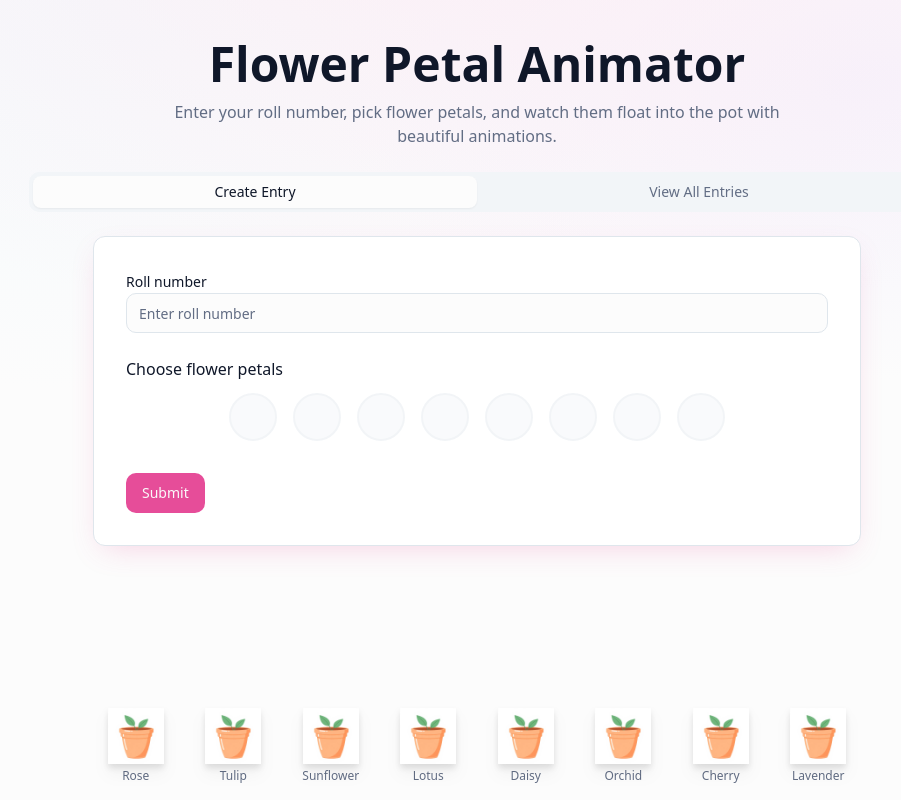
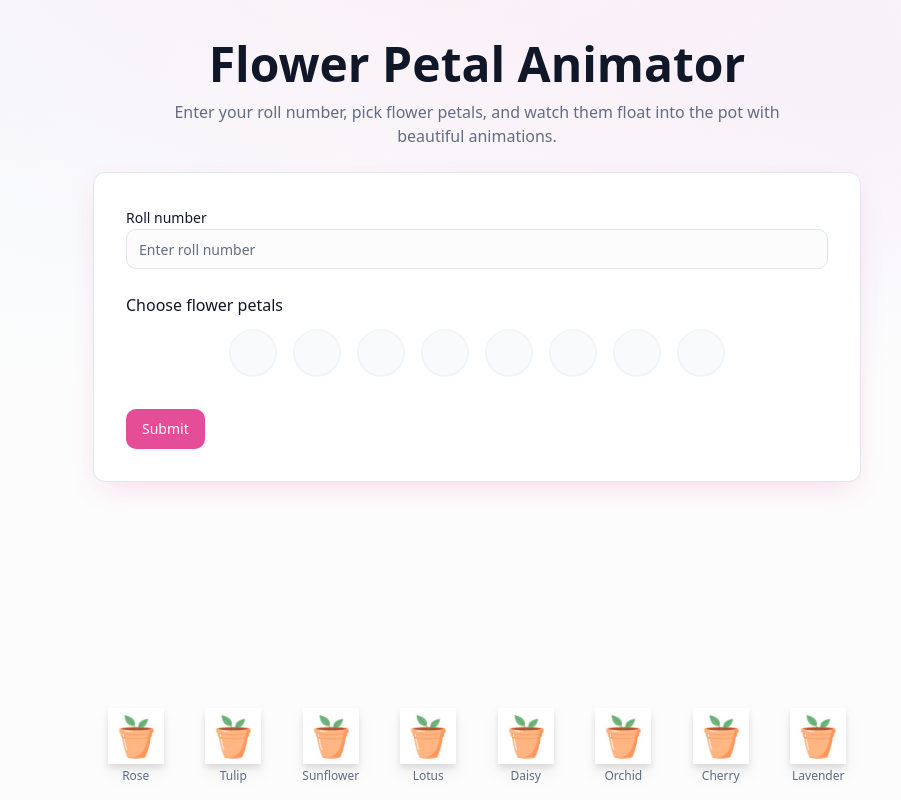
Before and after one commit to deeptnd/petal-parade-animation-63, a React (Vite) app: page / in a window 1280 px wide. Shown: the whole page, without its empty margins (163-1064 px from the left). Built offline with nearby package versions, Linux system fonts and the light colour scheme.

Commit message:
Remove entry view from UI
Remove the functionality that displays individual entry details to the user.

```diff
--- a/src/pages/Index.tsx
+++ b/src/pages/Index.tsx
@@ -3,10 +3,8 @@ import { Button } from "@/components/ui/button";
 import { Input } from "@/components/ui/input";
 import { Checkbox } from "@/components/ui/checkbox";
 import { Label } from "@/components/ui/label";
-import { Tabs, TabsContent, TabsList, TabsTrigger } from "@/components/ui/tabs";
 import { useToast } from "@/hooks/use-toast";
 import { supabase } from "@/integrations/supabase/client";
-import { EntriesList } from "@/components/EntriesList";
 import confetti from "canvas-confetti";
 
 import PotImg from "@/assets/pot.png";
@@ -174,13 +172,6 @@ const Index = () => {
       </header>
 
       <main className="container mx-auto pb-44">
-        <Tabs defaultValue="create" className="max-w-4xl mx-auto">
-          <TabsList className="grid w-full grid-cols-2 mb-6">
-            <TabsTrigger value="create">Create Entry</TabsTrigger>
-            <TabsTrigger value="entries">View All Entries</TabsTrigger>
-          </TabsList>
-
-          <TabsContent value="create">
         <section className="max-w-3xl mx-auto p-6 md:p-8 surface-card animate-enter">
           <form onSubmit={onSubmit} className="space-y-6">
             <div className="text-left">
@@ -222,12 +213,6 @@ const Index = () => {
             </div>
           </form>
         </section>
-          </TabsContent>
-
-          <TabsContent value="entries">
-            <EntriesList />
-          </TabsContent>
-        </Tabs>
       </main>
 
       {/* Fixed individual pots at the bottom */}
```
Lines whose indentation alone changed are shown as unchanged.
